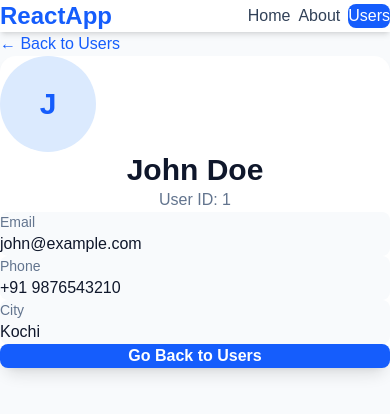
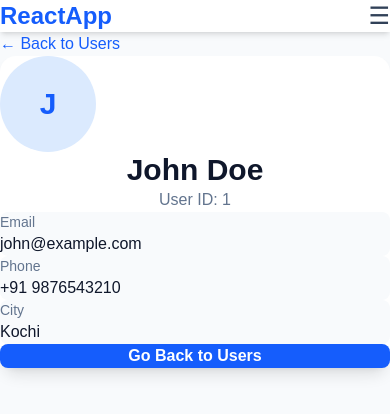
Before and after one commit to nihalmv-ops/react-multi, a React (Vite) app: page /users/1 in a window 390 px wide. Shown: the top 414 px of the page. Built offline with nearby package versions, Linux system fonts and the light colour scheme.

Commit message:
Added responsive mobile navbar

```diff
--- a/src/componets/Navbar.jsx
+++ b/src/componets/Navbar.jsx
@@ -1,27 +1,38 @@
+import { useState } from "react";
 import { NavLink } from "react-router-dom";
 
 function Navbar() {
+  const [isMenuOpen, setIsMenuOpen] = useState(false);
+
   const linkStyle = ({ isActive }) =>
-    `px-4 py-2 rounded-lg transition ${
+    `block px-4 py-2 rounded-lg transition ${
       isActive
         ? "bg-blue-600 text-white"
         : "text-slate-700 hover:bg-blue-100"
     }`;
 
+  const closeMenu = () => {
+    setIsMenuOpen(false);
+  };
+
   return (
     <nav className="bg-white shadow-md">
-      <div className="max-w-6xl mx-auto px-6 py-4 flex items-center justify-between">
+      <div className="max-w-6xl mx-auto px-6 py-4">
+
+        {/* Top Navbar */}
+        <div className="flex items-center justify-between">
 
           {/* Logo */}
           <NavLink
             to="/"
+            onClick={closeMenu}
             className="text-2xl font-bold text-blue-600"
           >
             ReactApp
           </NavLink>
 
-        {/* Navigation */}
-        <div className="flex gap-2">
+          {/* Desktop Menu */}
+          <div className="hidden md:flex items-center gap-2">
             <NavLink to="/" className={linkStyle}>
               Home
             </NavLink>
@@ -35,6 +46,46 @@
             </NavLink>
           </div>
 
+          {/* Mobile Button */}
+          <button
+            onClick={() => setIsMenuOpen(!isMenuOpen)}
+            className="md:hidden text-2xl text-slate-700"
+            aria-label="Toggle menu"
+          >
+            {isMenuOpen ? "✕" : "☰"}
+          </button>
+        </div>
+
+        {/* Mobile Menu */}
+        {isMenuOpen && (
+          <div className="md:hidden mt-4 space-y-2 border-t pt-4">
+
+            <NavLink
+              to="/"
+              onClick={closeMenu}
+              className={linkStyle}
+            >
+              Home
+            </NavLink>
+
+            <NavLink
+              to="/about"
+              onClick={closeMenu}
+              className={linkStyle}
+            >
+              About
+            </NavLink>
+
+            <NavLink
+              to="/users"
+              onClick={closeMenu}
+              className={linkStyle}
+            >
+              Users
+            </NavLink>
+
+          </div>
+        )}
       </div>
     </nav>
   );
```
Lines whose indentation alone changed are shown as unchanged.
